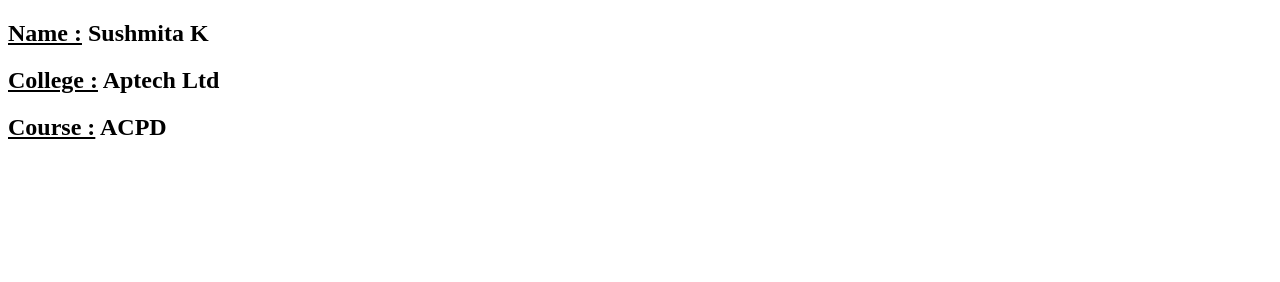
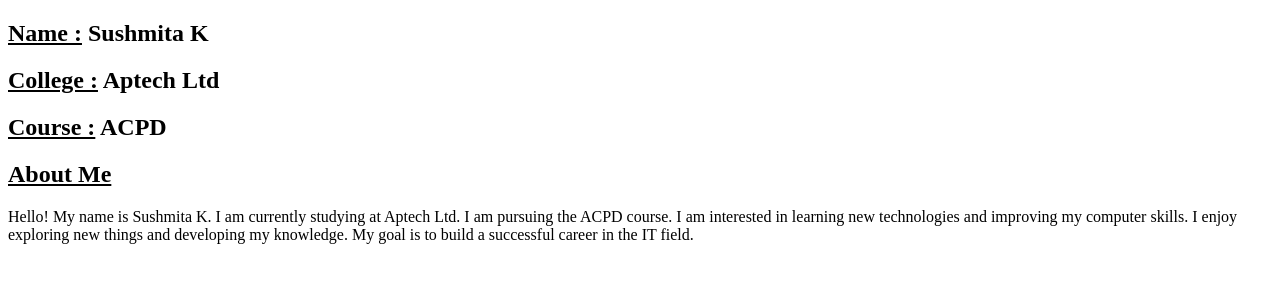
Before and after one commit to sushmitakambli7-cloud/Student-Profile-Project, a plain HTML site: page index.html in a window 1280 px wide. Drawn offline with Linux system fonts and the light colour scheme.

Commit message:
Updated index.html with an About Me section

```diff
--- a/index.html
+++ b/index.html
@@ -1,14 +1,28 @@
 <!DOCTYPE html>
 <html lang="en">
+
 <head>
     <meta charset="UTF-8">
     <meta name="viewport" content="width=device-width, initial-scale=1.0">
     <title>Document</title>
 </head>
+
 <body>
     <h2><b><u>Name :</u></b> Sushmita K</h2>
     <h2><b><u>College :</u></b> Aptech Ltd</h2>
     <h2><b><u>Course :</u></b> ACPD </h2>
 
+
+    <h2><u>About Me</u></h2>
+    <p>
+        Hello! My name is Sushmita K.
+        I am currently studying at Aptech Ltd.
+        I am pursuing the ACPD course.
+        I am interested in learning new technologies and improving my computer skills.
+        I enjoy exploring new things and developing my knowledge.
+        My goal is to build a successful career in the IT field.
+    </p>
+
 </body>
+
 </html>
```
